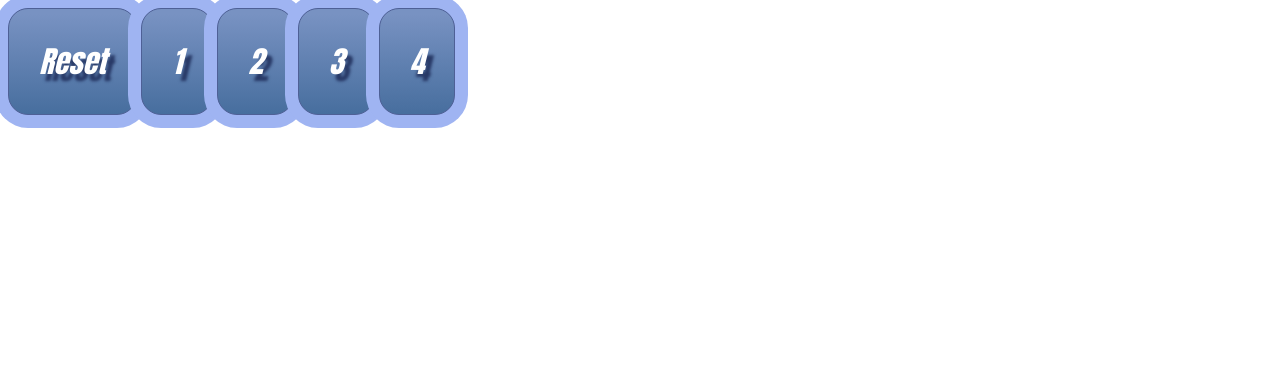
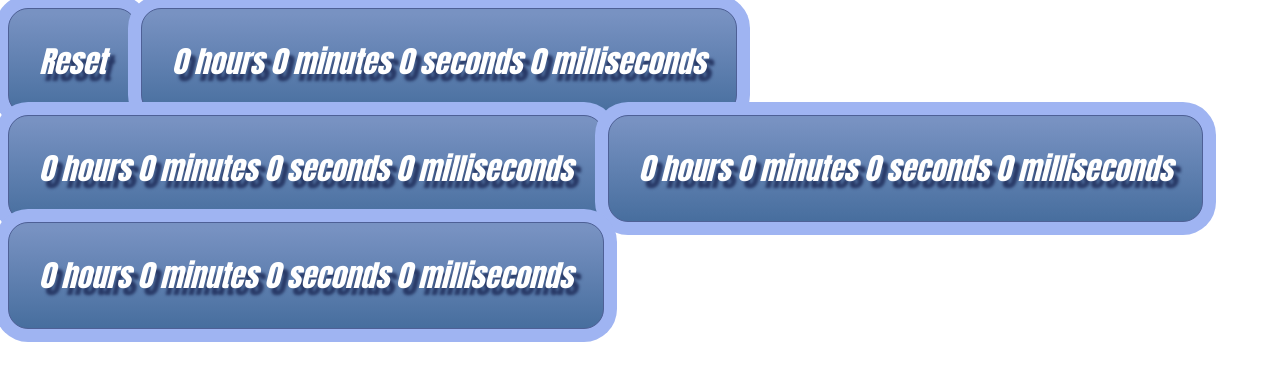
Before and after one commit to chm626/chm626.github.io, a plain HTML site: page index.html in a window 1280 px wide. Drawn offline with Linux system fonts and the light colour scheme.

Commit message:
im bouta crash out check the diff

```diff
--- a/index.html
+++ b/index.html
@@ -16,7 +16,7 @@
 <button id="buttonFour" class="StartStopButton" onclick="buttonFour.startStopTimer()">4</button>
 
 
-<script src='main - Copy.js'></script>
+<script src='main.js'></script>
 
 </body>
 </html>
```
